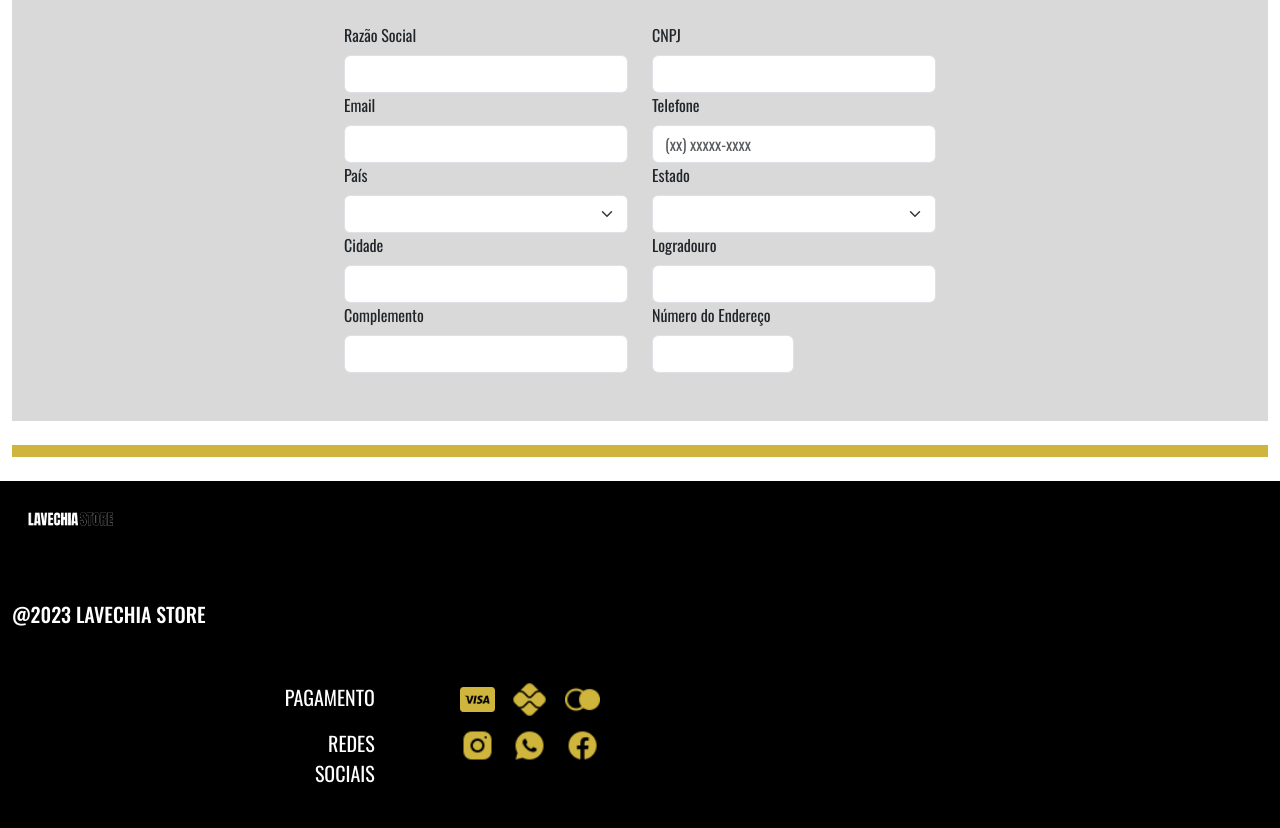
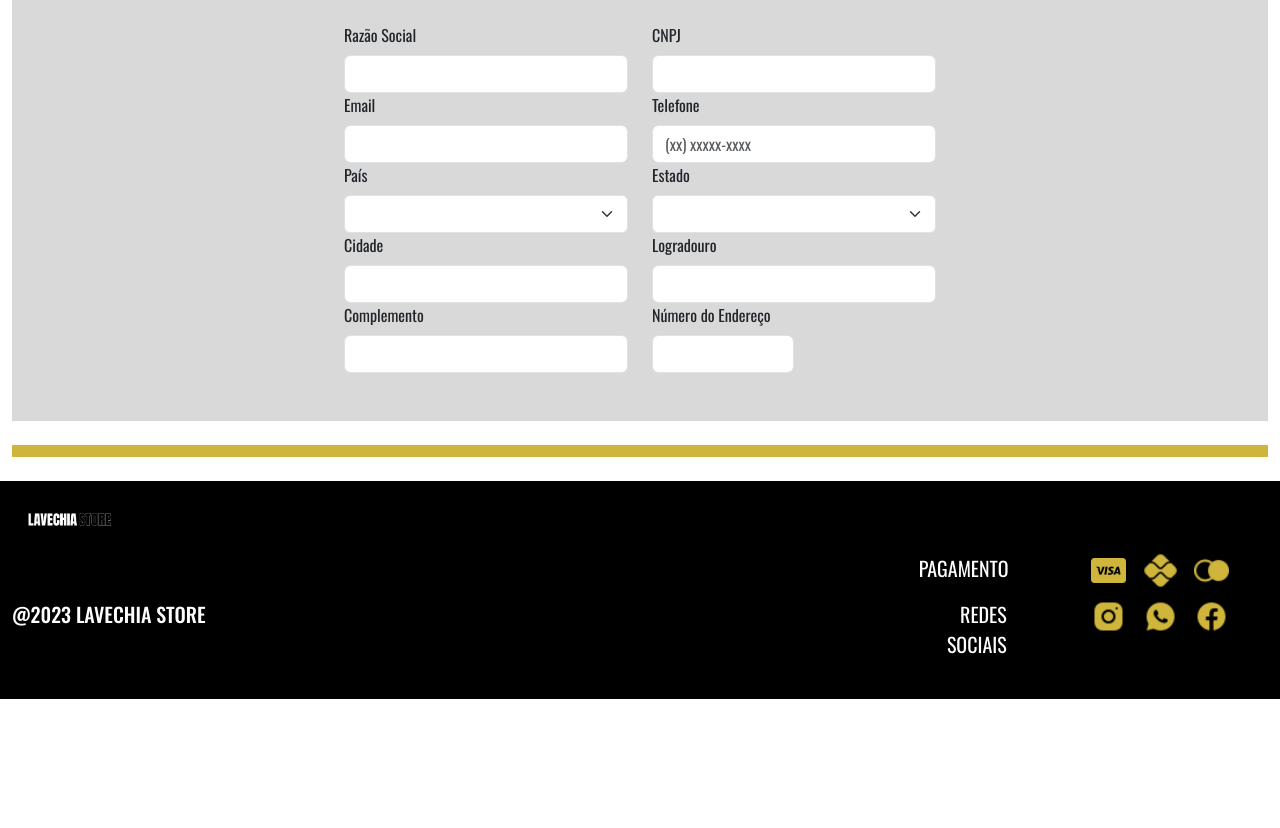
Before and after one commit to RianPaiva/loja_virtual, a PHP site: page /adm/cadastro_fornecedor.php in a window 1280 px wide. Shown: the part 327-1155 px from the top of the page. After the commit the page ends 1026 px from the top, so only its background shows below. Run offline with PHP 8.4, Linux system fonts and the light colour scheme; data comes from the database, SQL or seed files in the repository.

Commit message:
Correção de erro no footer

```diff
--- a/application/pages/footer.php
+++ b/application/pages/footer.php
@@ -6,7 +6,7 @@
 
         <div class="container-fluid">
 
-            <div class="row-lg-12">
+            <div class="row">
 
                 <div class="col-md-6">
                     <div class="row">
```
